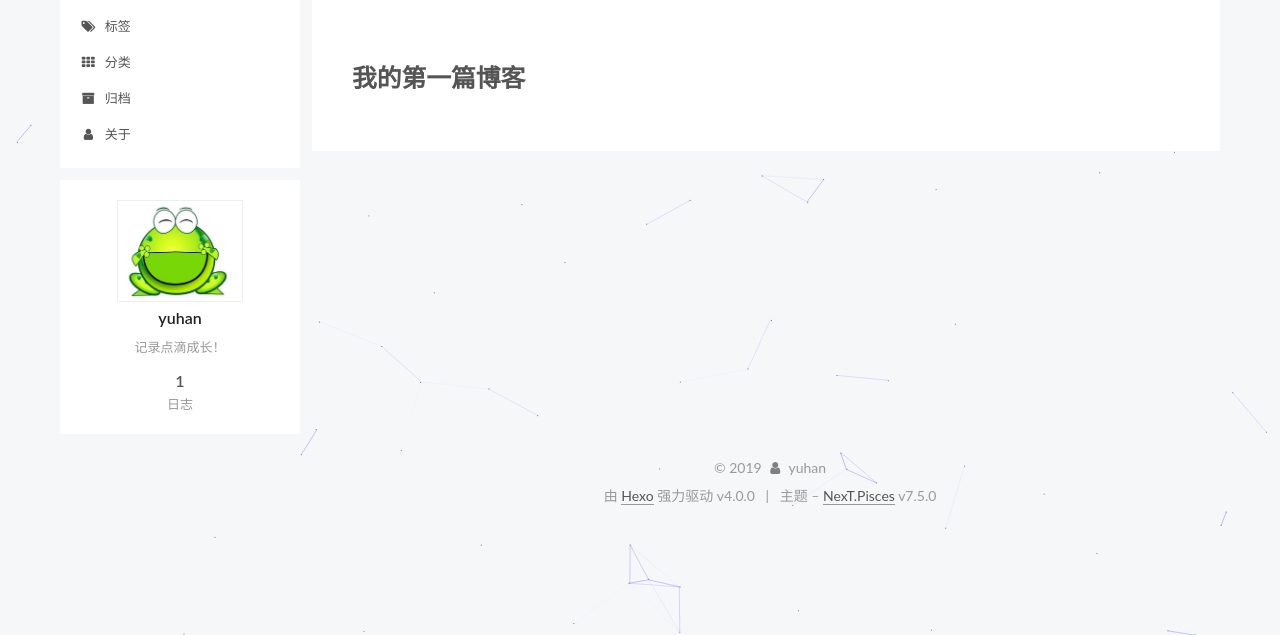
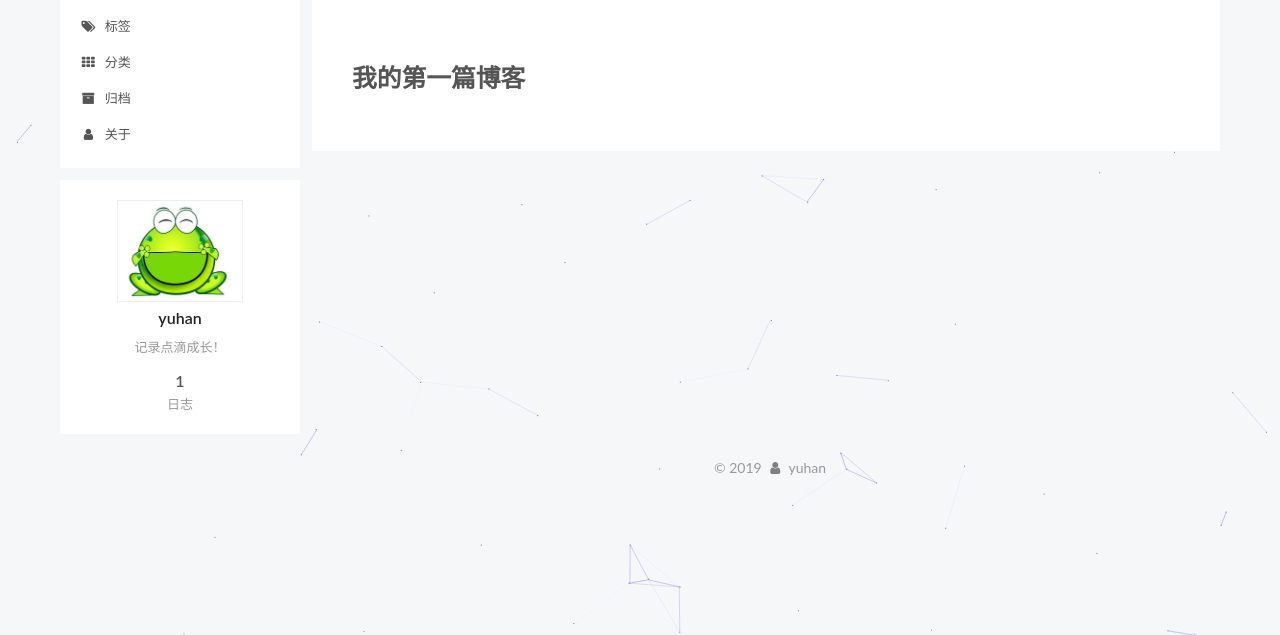
Before and after one commit to OctoberHan/OctoberHan.github.io, a plain HTML site: page index.html in a window 1280 px wide. Shown: the part 165-800 px from the top of the page. Drawn offline with Linux system fonts and the light colour scheme.

Commit message:
Site updated: 2019-12-11 21:40:14

```diff
--- a/css/main.css
+++ b/css/main.css
@@ -1146,7 +1146,7 @@ pre .javascript .function {
 }
 .links-of-author a::before,
 .links-of-author span.exturl::before {
-  background: #997d6f;
+  background: #fa22f6;
   border-radius: 50%;
   content: ' ';
   display: inline-block;
--- a/index.html
+++ b/index.html
@@ -325,11 +325,6 @@
   </span>
   <span class="author" itemprop="copyrightHolder">yuhan</span>
 </div>
-  <div class="powered-by">由 <a href="https://hexo.io/" class="theme-link" rel="noopener" target="_blank">Hexo</a> 强力驱动 v4.0.0
-  </div>
-  <span class="post-meta-divider">|</span>
-  <div class="theme-info">主题 – <a href="https://pisces.theme-next.org/" class="theme-link" rel="noopener" target="_blank">NexT.Pisces</a> v7.5.0
-  </div>
 
 
 
```
Also changed, not shown: 2019/12/01/hello-world/index.html (+0 -5 lines), archives/2019/12/index.html (+0 -5 lines), archives/2019/index.html (+0 -5 lines), archives/index.html (+0 -5 lines).
